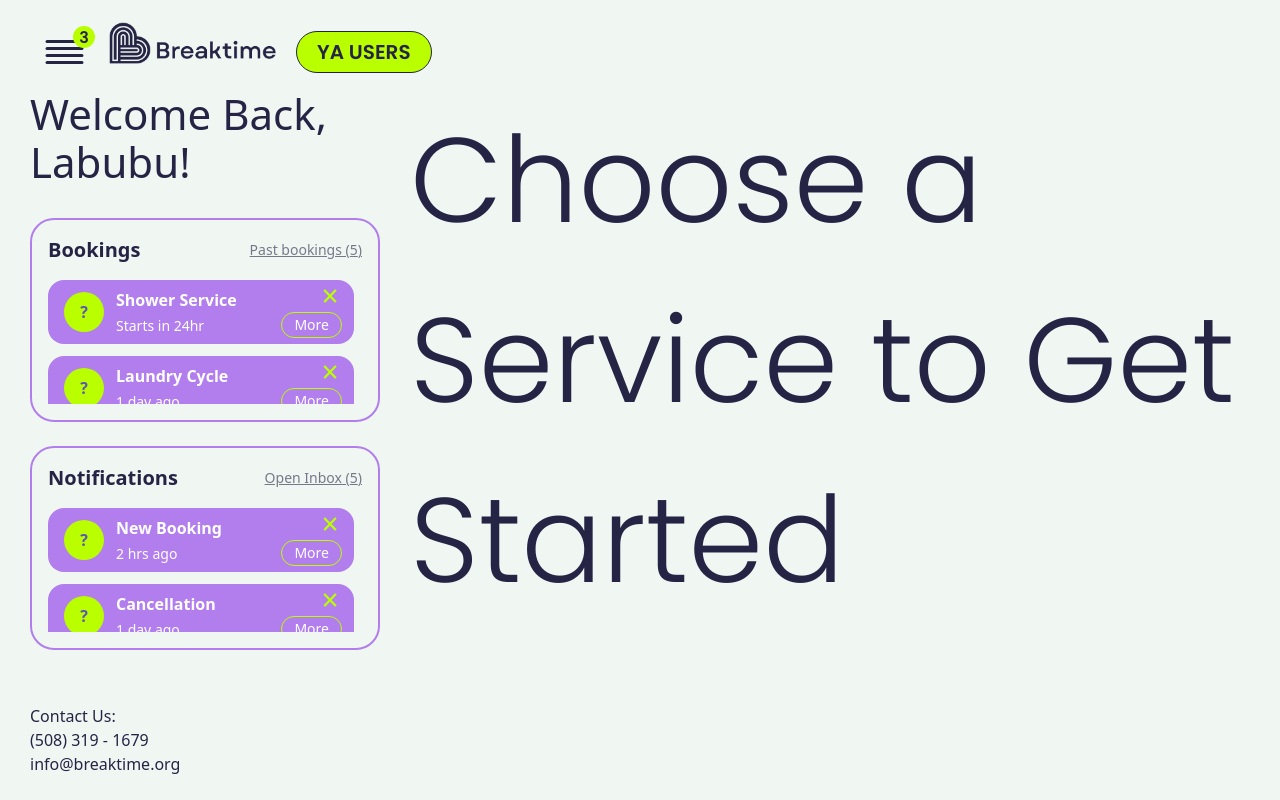
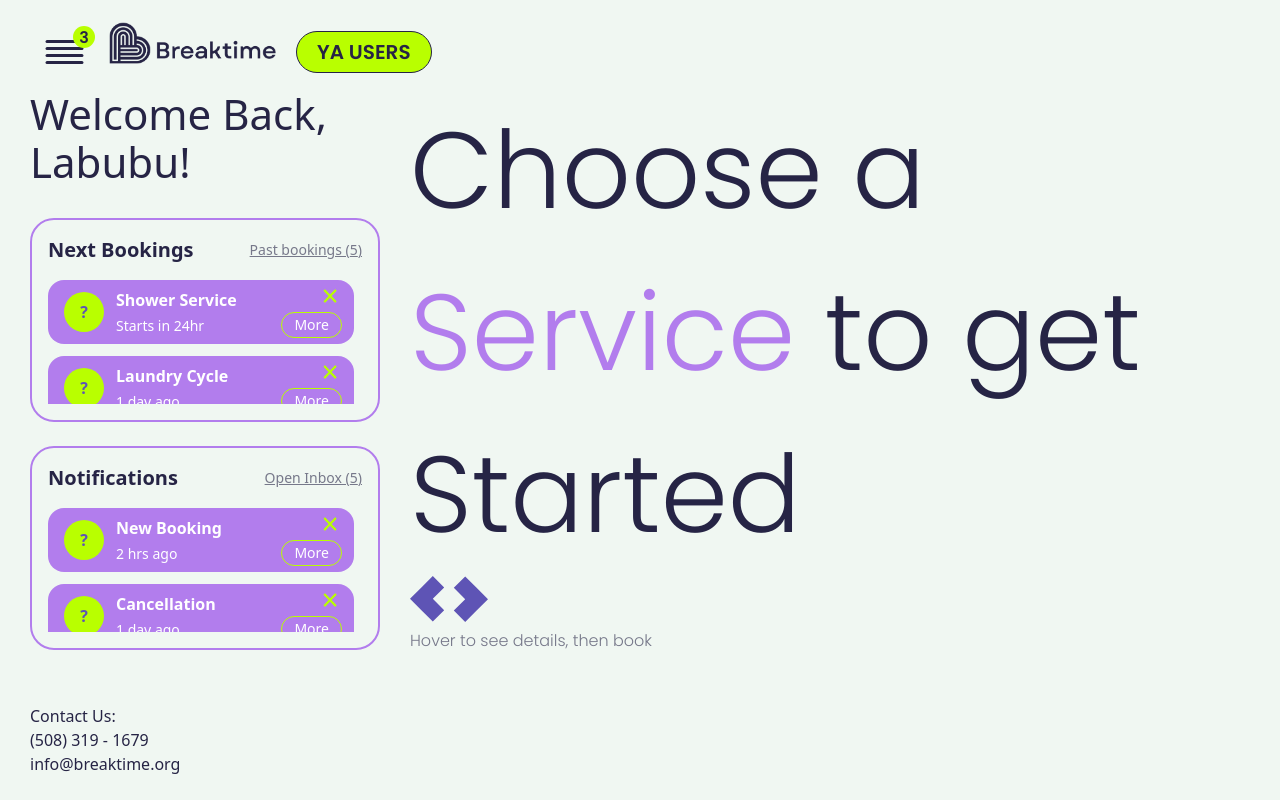
Before and after one commit to JumboCode/breaktime, a React (Vite) app in the folder frontend/breaktime/: page /yahome in a window 1280 px wide. Built offline with nearby package versions, Linux system fonts and the light colour scheme.

Commit message:
Progress on YA Landing Page ticket - not yet complete

```diff
--- a/frontend/breaktime/src/components/NextBookings.jsx
+++ b/frontend/breaktime/src/components/NextBookings.jsx
@@ -26,7 +26,7 @@ const Bookings = ({ userType }) => {
     return (
         <div className="h-full flex flex-col">
             <div className="flex items-center justify-between mb-4">
-                <h3 className="font-semibold text-xl text-dark-navy">Bookings</h3>
+                <h3 className="font-semibold text-xl text-dark-navy">Next Bookings</h3>
                 <span className="text-dark-navy opacity-[60%] underline text-sm cursor-pointer">Past bookings ({visibleBookings.length})</span>
             </div>
 
--- a/frontend/breaktime/src/pages/YouthLandingPage.jsx
+++ b/frontend/breaktime/src/pages/YouthLandingPage.jsx
@@ -1,5 +1,6 @@
 import NavBar from "../components/NavBar";
 import SideBar from "../components/SideBar";
+import CarouselButton from "/src/assets/maincal/BackButtonCal.svg";
 import { useState } from "react";
 
 export default function HomePage() {
@@ -15,9 +16,29 @@ export default function HomePage() {
                 </div>
 
                 <div className={`h-[calc(100vh-120px)] relative border-none rounded-[20px] font-all text-cal-font ${isSidebarOpen ? 'w-[calc(100vw-440px)]' : 'w-[calc(100vw-60px)]'}`}>
-                    <h1 className="text-[120px]">
-                        Choose a Service to Get Started
+                    <h1 className="text-[108px]">
+                        Choose a <span className="text-bright-purple">Service</span> to get Started
                     </h1>
+
+                    {/* Search bar */}
+                    <div>
+                        <div className="inline-flex gap-2">
+                            {/* search bar itself*/}
+
+                            {/* Left Button */}
+                            <img src={`${CarouselButton}`}/>
+                            {/* Right Button*/}
+                            <img src={`${CarouselButton}`} className="rotate-180"/>
+                        </div>
+                        <div>
+                            <span className="text-dark-navy opacity-60">Hover to see details, then book</span>
+                        </div>
+                    </div>
+
+                    {/* Infinite image carousel (dynamic) */}
+                    <div>
+
+                    </div>
                 </div>
             </div>
         </div>
```
